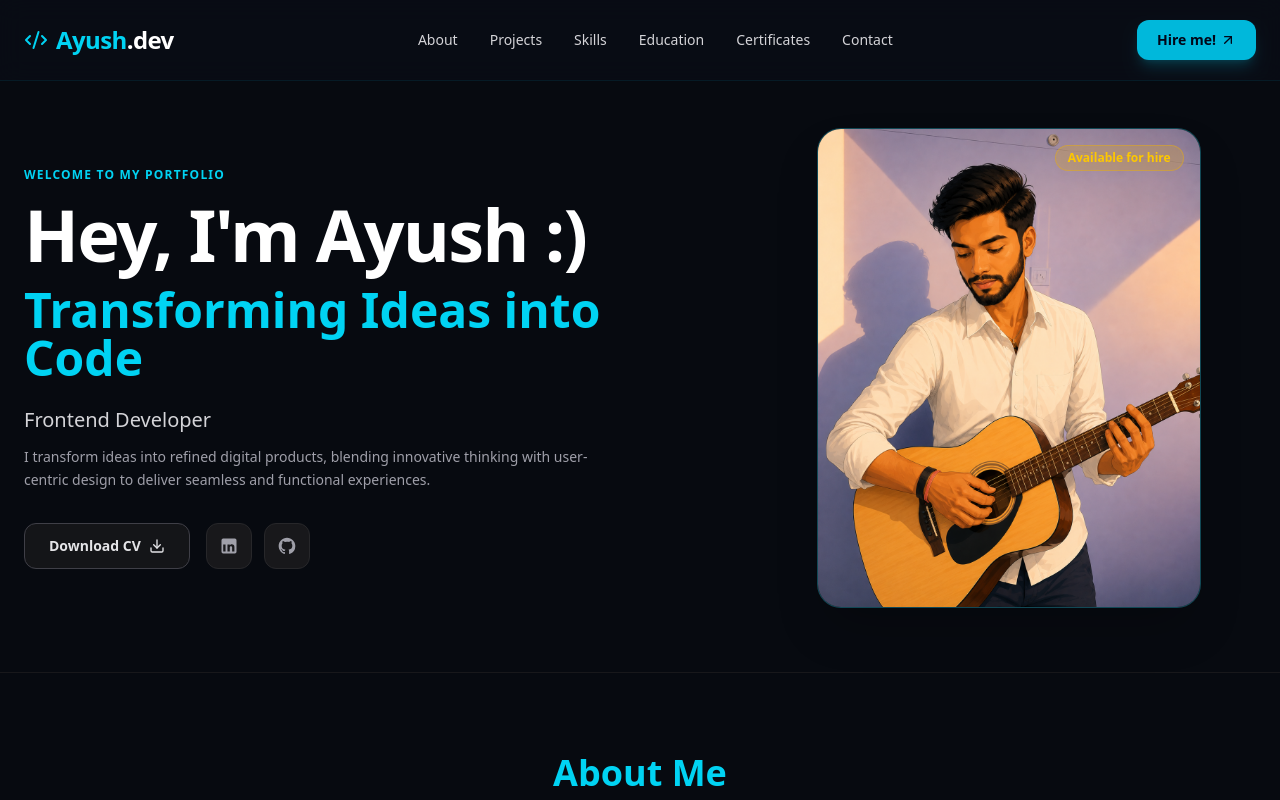
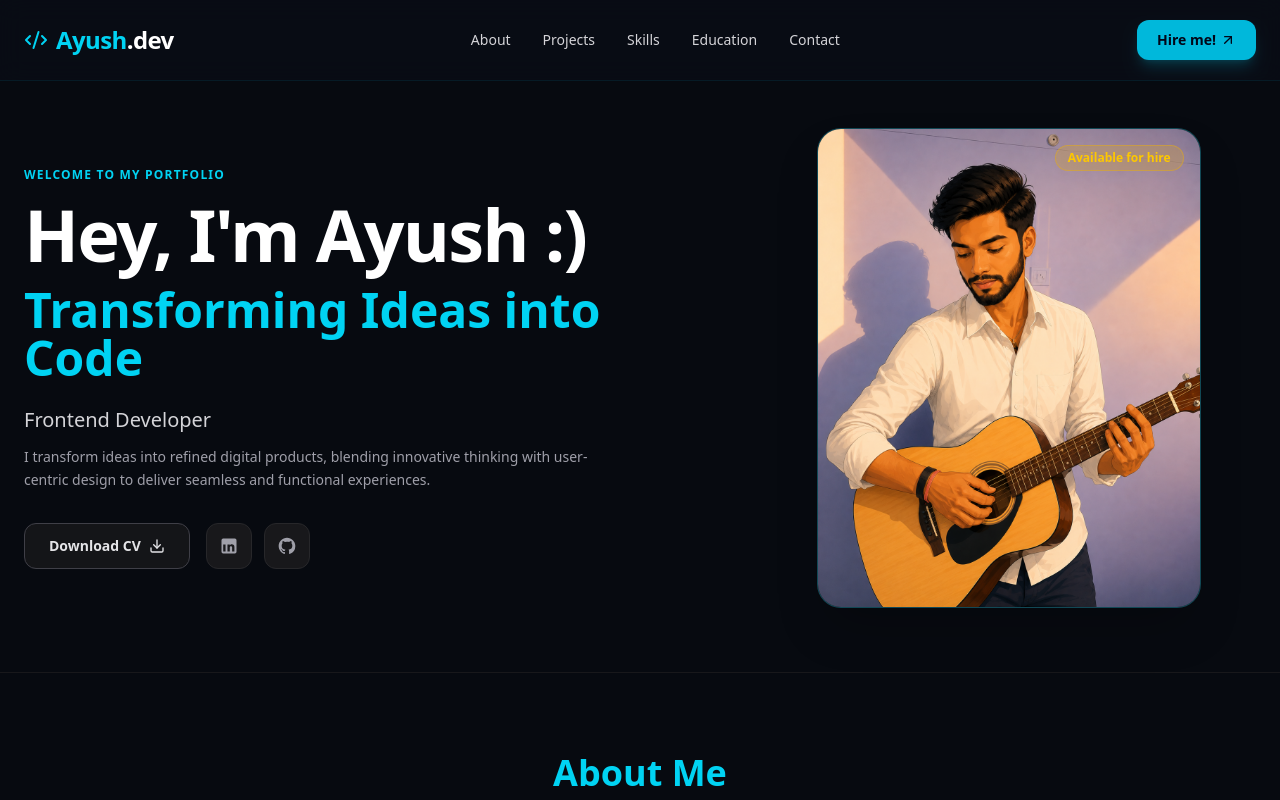
Before and after one commit to theayushcode/Portfolio_website, a React (Vite) app in the folder client/: page / in a window 1280 px wide. Shown: the top 800 px of the page. Built offline with nearby package versions, Linux system fonts and the light colour scheme; the HTML template or start-up script is replaced by a standard one.

Commit message:
update certificate

```diff
--- a/client/src/App.jsx
+++ b/client/src/App.jsx
@@ -18,7 +18,7 @@ export default function App() {
         <Projects />
         <Skills />
         <Education />
-        <Certificates />
+        {/* <Certificates /> */}
         <Contact />
       </main>
       <footer className="py-10 text-center text-xs text-zinc-600 border-t border-zinc-900">
--- a/client/src/components/Navbar.jsx
+++ b/client/src/components/Navbar.jsx
@@ -15,7 +15,7 @@ export default function Navbar() {
           <a href="#projects" className="hover:text-cyan-400 transition">Projects</a>
           <a href="#skills" className="hover:text-cyan-400 transition">Skills</a>
           <a href="#education" className="hover:text-cyan-400 transition">Education</a>
-          <a href="#certificates" className="hover:text-cyan-400 transition">Certificates</a>
+          {/* <a href="#certificates" className="hover:text-cyan-400 transition">Certificates</a> */}
           <a href="#contact" className="hover:text-cyan-400 transition">Contact</a>
         </div>
 
```
